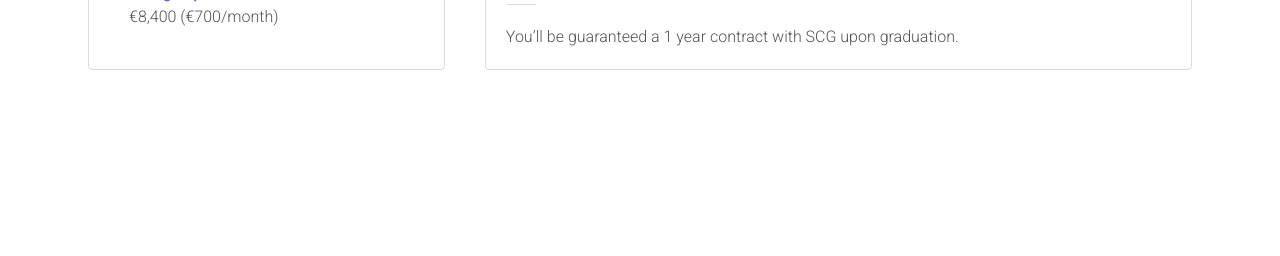
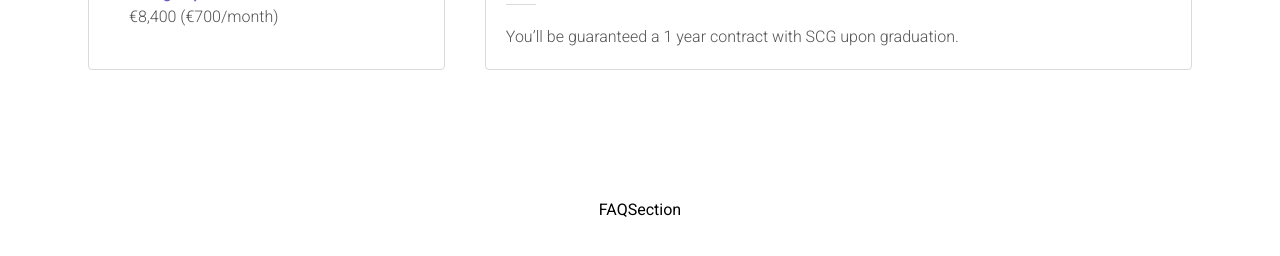
Before and after one commit to totisama/harbourspace-challenge, a Next.js app: page / in a window 1280 px wide. Shown: the part 1822-2078 px from the top of the page. Before the commit the page ends 2004 px from the top, so only its background shows below. Built offline with nearby package versions, Linux system fonts and the light colour scheme.

Commit message:
Create FAQSection Component and add it to page

```diff
--- /dev/null
+++ b/src/app/components/FAQSection.jsx
@@ -0,0 +1,9 @@
+import Section from './Section'
+
+export default function FAQSection () {
+  return (
+    <Section>
+      <h1>FAQSection</h1>
+    </Section >
+  )
+}
--- a/src/app/page.js
+++ b/src/app/page.js
@@ -1,4 +1,5 @@
 import AboutSection from './components/AboutSection'
+import FAQSection from './components/FAQSection'
 import FirstSection from './components/FirstSection'
 
 export default function Home () {
@@ -6,6 +7,7 @@
     <main className="flex flex-col justify-center items-center pb-28">
       <FirstSection />
       <AboutSection />
+      <FAQSection />
     </main>
   )
 }
```
